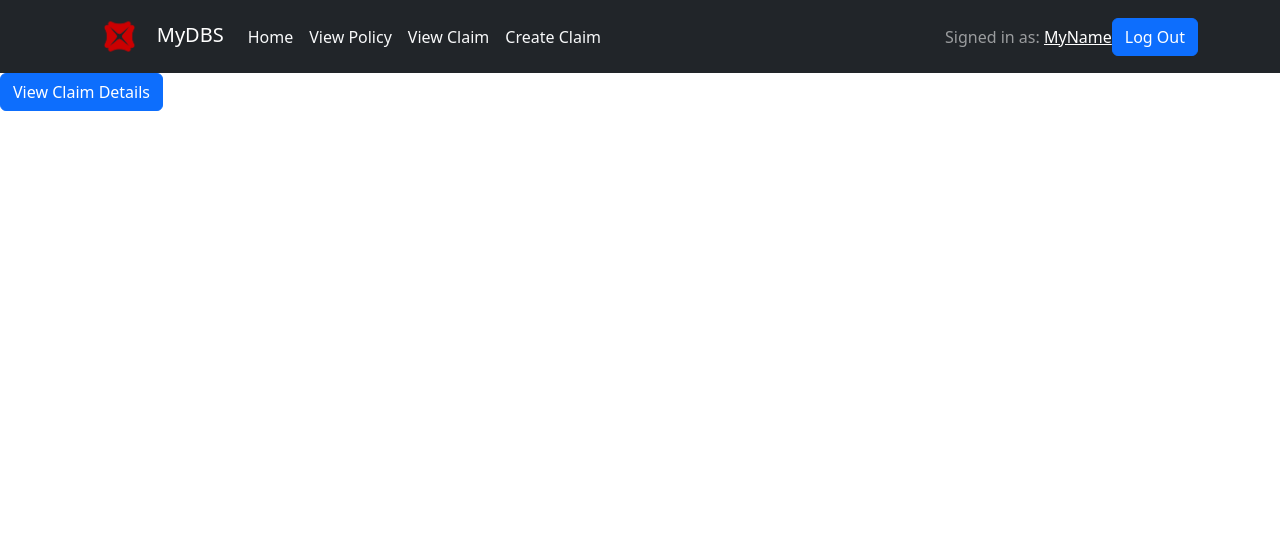
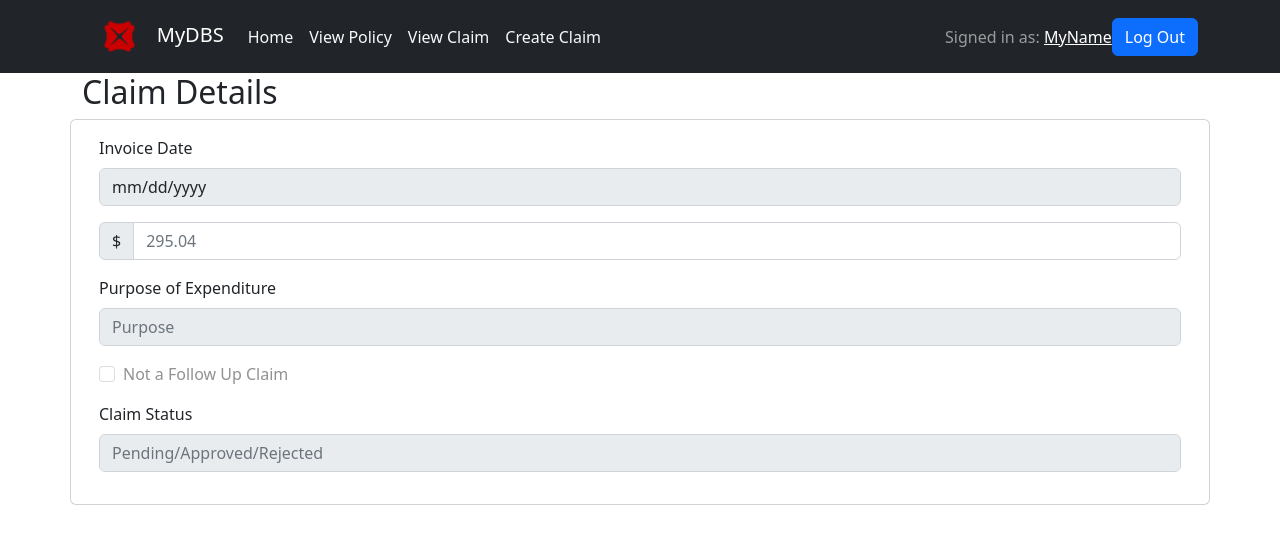
Before and after one commit to TheSpaceCuber/tt2_8, a React (Create React App) app in the folder frontend/tt2_8/: page /view_claim_details in a window 1280 px wide. Shown: the top 544 px of the page. Built offline with nearby package versions, Linux system fonts and the light colour scheme.

Commit message:
View Claim Details

```diff
--- a/frontend/tt2_8/src/pages/ViewClaimDetails.jsx
+++ b/frontend/tt2_8/src/pages/ViewClaimDetails.jsx
@@ -1,12 +1,50 @@
 import Button from 'react-bootstrap/Button';
+import Navbar from "../Components/Navbar";
+import Card from 'react-bootstrap/Card';
+import Container from 'react-bootstrap/Container';
+import Row from 'react-bootstrap/Row';
+import Form from 'react-bootstrap/Form';
+import InputGroup from 'react-bootstrap/InputGroup';
 
 
 function ViewClaimDetails() {
     return (
       <div>
+        <Container>
+        <Row><h2>Claim Details</h2></Row>
+        <Row>
+        <Card>
+            <Card.Body>
+        <Form>
+        <Form.Group className="mb-3" controlId="formBasicEmail">
+          <Form.Label>Invoice Date</Form.Label>
+          <Form.Control type="date" disabled/>
+        </Form.Group>
 
-        <Button>View Claim Details</Button>
+        <InputGroup className="mb-3">
+        <InputGroup.Text>$</InputGroup.Text>
+        <Form.Control type='number' min={0.01} step={0.01} placeholder={"295.04"} aria-label="Amount (to the nearest dollar)" />
+        </InputGroup>
 
+        <Form.Group className="mb-3" controlId="formBasicEmail">
+          <Form.Label>Purpose of Expenditure</Form.Label>
+          <Form.Control type="text"  placeholder='Purpose' disabled/>
+        </Form.Group>
+
+        <Form.Group className="mb-3" controlId="formBasicCheckbox">
+          <Form.Check type="checkbox" label="Not a Follow Up Claim " disabled/>
+        </Form.Group>
+
+        <Form.Group className="mb-3" controlId="formBasicEmail">
+          <Form.Label>Claim Status </Form.Label>
+          <Form.Control type="text"  placeholder='Pending/Approved/Rejected' disabled/>
+        </Form.Group>
+      </Form>
+
+      </Card.Body>
+      </Card>
+      </Row>
+        </Container>
       </div>
     );
   }
--- a/frontend/tt2_8/src/pages/ViewClaims.jsx
+++ b/frontend/tt2_8/src/pages/ViewClaims.jsx
@@ -1,12 +1,12 @@
 import Button from 'react-bootstrap/Button';
-
+import { Link } from "react-router-dom";
 
 function ViewClaims() {
     return (
       <div>
 
-        <Button>View Claims</Button>
-
+        <Button>View Claim</Button>
+        <Link to="/view_claim_details">Details</Link>
       </div>
     );
   }
--- a/frontend/tt2_8/src/pages/ViewPolicy.jsx
+++ b/frontend/tt2_8/src/pages/ViewPolicy.jsx
@@ -11,7 +11,6 @@ import TextSnippetIcon from '@mui/icons-material/TextSnippet';
   function ViewPolicy() {
     return (
       <div>
-      <Navbar></Navbar>
         <Container>
       <Row className='mt-3'>
       <h2>Your Policies</h2>
```
